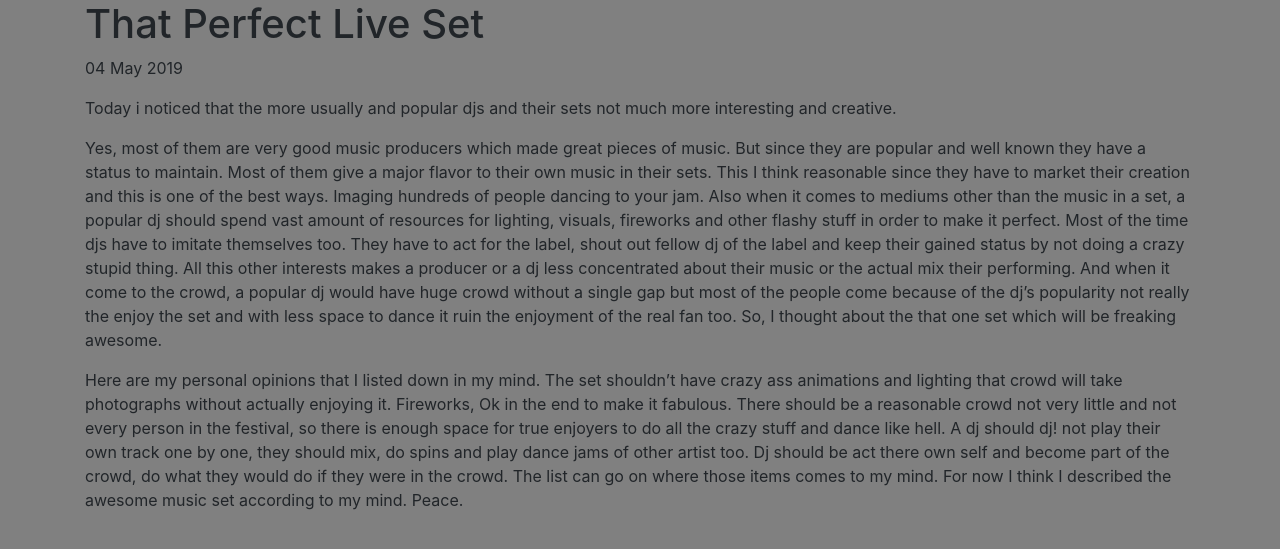
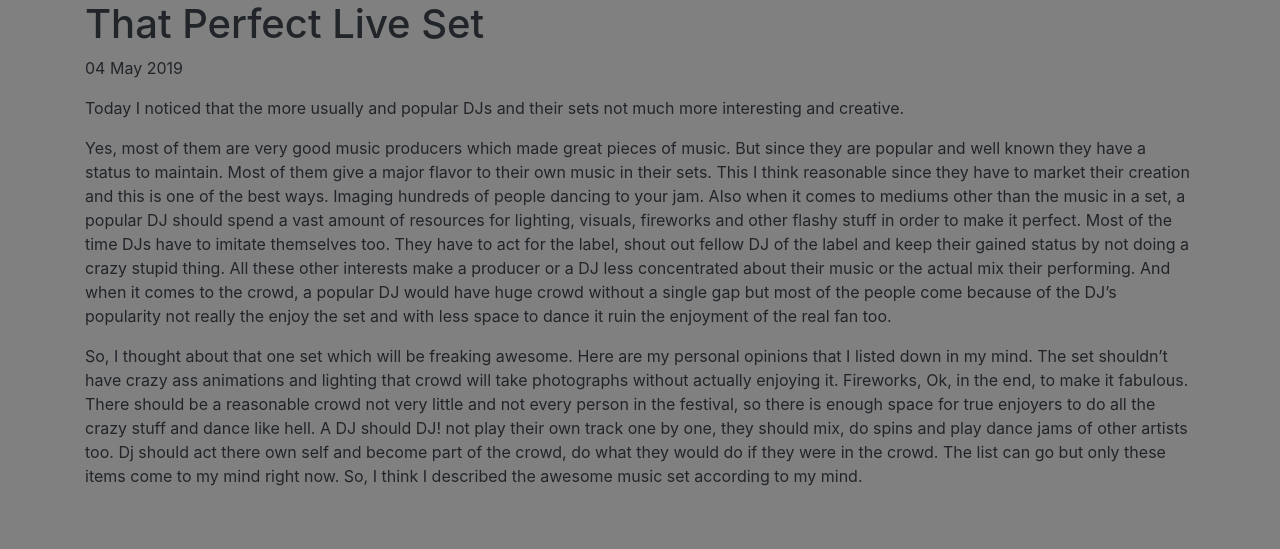
Before and after one commit to ThatUdeshUK/stuff, a Jekyll site: the page built from _posts/2019-05-04-that perfect live set.md, in a window 1280 px wide. Shown: the top 549 px of the page. Built offline with Jekyll 4.4.1, drawn with Linux system fonts in a browser that asks for light colours.

Commit message:
Updated the post

```diff
--- a/_posts/2019-05-04-that perfect live set.md
+++ b/_posts/2019-05-04-that perfect live set.md
@@ -2,11 +2,11 @@
 layout: post
 title:  "That Perfect Live Set"
 date:   2019-05-04 19:18:38 +0530
-categories: today-i thoughts
+categories: thoughts
 ---
 
-Today i noticed that the more usually and popular djs and their sets not much more interesting and creative.
+Today I noticed that the more usually and popular DJs and their sets not much more interesting and creative.
 
-Yes, most of them are very good music producers which made great pieces of music. But since they are popular and well known they have a status to maintain. Most of them give a major flavor to their own music in their sets. This I think reasonable since they have to market their creation and this is one of the best ways. Imaging hundreds of people dancing to your jam. Also when it comes to mediums other than the music in a set, a popular dj should spend vast amount of resources for lighting, visuals, fireworks and other flashy stuff in order to make it perfect. Most of the time djs have to imitate themselves too. They have to act for the label, shout out fellow dj of the label and keep their gained status by not doing a crazy stupid thing. All this other interests makes a producer or a dj less concentrated about their music or the actual mix their performing. And when it come to the crowd, a popular dj would have huge crowd without a single gap but most of the people come because of the dj's popularity not really the enjoy the set and with less space to dance it ruin the enjoyment of the real fan too. So, I thought about the that one set which will be freaking awesome.
+Yes, most of them are very good music producers which made great pieces of music. But since they are popular and well known they have a status to maintain. Most of them give a major flavor to their own music in their sets. This I think reasonable since they have to market their creation and this is one of the best ways. Imaging hundreds of people dancing to your jam. Also when it comes to mediums other than the music in a set, a popular DJ should spend a vast amount of resources for lighting, visuals, fireworks and other flashy stuff in order to make it perfect. Most of the time DJs have to imitate themselves too. They have to act for the label, shout out fellow DJ of the label and keep their gained status by not doing a crazy stupid thing. All these other interests make a producer or a DJ less concentrated about their music or the actual mix their performing. And when it comes to the crowd, a popular DJ would have huge crowd without a single gap but most of the people come because of the DJ's popularity not really the enjoy the set and with less space to dance it ruin the enjoyment of the real fan too.
 
-Here are my personal opinions that I listed down in my mind. The set shouldn't have crazy ass animations and lighting that crowd will take photographs without actually enjoying it. Fireworks, Ok in the end to make it fabulous. There should be a reasonable crowd not very little and not every person in the festival, so there is enough space for true enjoyers to do all the crazy stuff and dance like hell. A dj should dj! not play their own track one by one, they should mix, do spins and play dance jams of other artist too. Dj should be act there own self and become part of the crowd, do what they would do if they were in the crowd. The list can go on where those items comes to my mind. For now I think I described the awesome music set according to my mind. Peace.
+So, I thought about that one set which will be freaking awesome. Here are my personal opinions that I listed down in my mind. The set shouldn't have crazy ass animations and lighting that crowd will take photographs without actually enjoying it. Fireworks, Ok, in the end, to make it fabulous. There should be a reasonable crowd not very little and not every person in the festival, so there is enough space for true enjoyers to do all the crazy stuff and dance like hell. A DJ should DJ! not play their own track one by one, they should mix, do spins and play dance jams of other artists too. Dj should act there own self and become part of the crowd, do what they would do if they were in the crowd. The list can go but only these items come to my mind right now. So, I think I described the awesome music set according to my mind.
```
